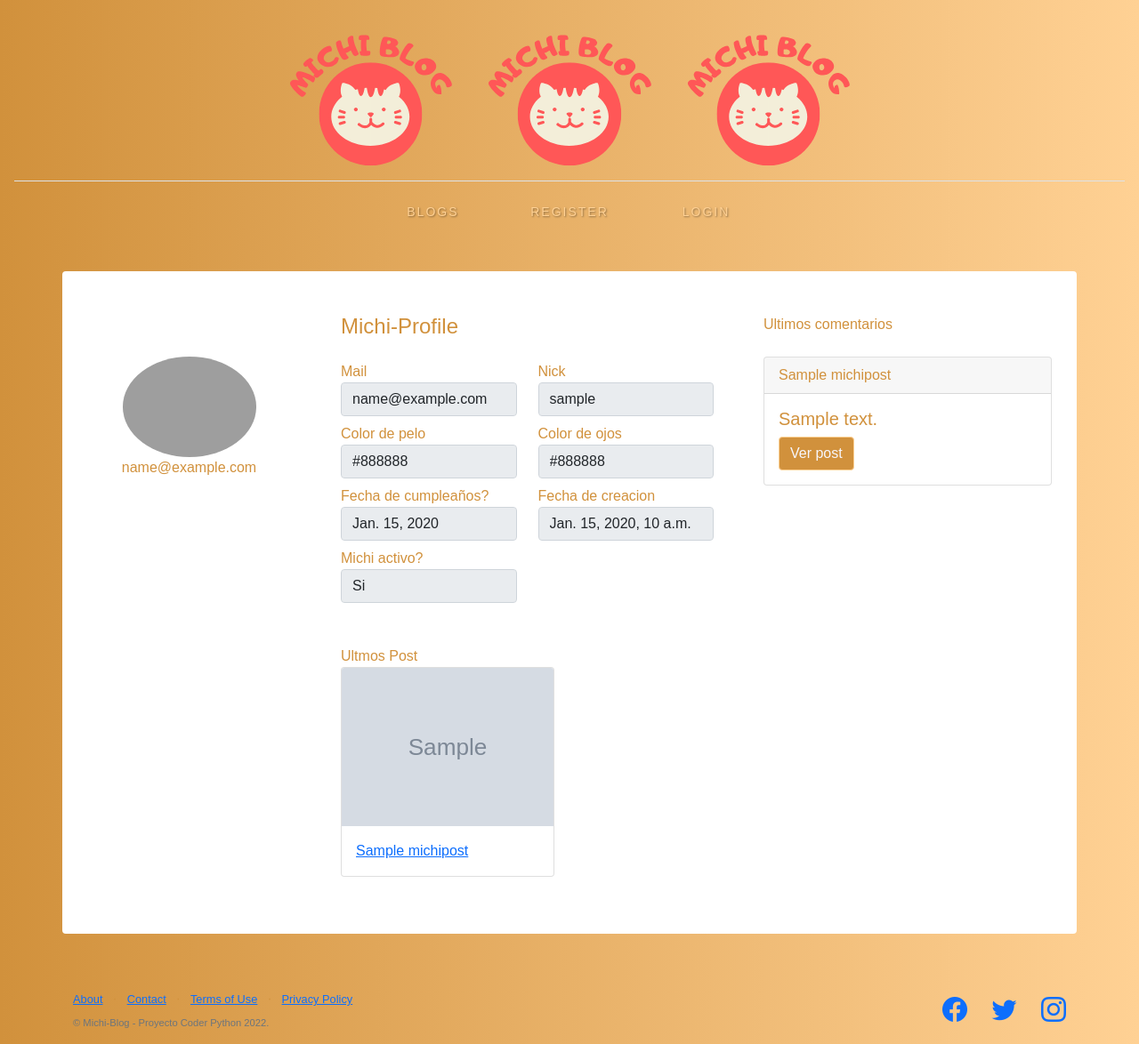
After one commit to julian15987/MichiBlog, a Django app: page /view_profile/1/ in a window 1280 px wide. The commit adds this page. Shown: the whole page at 89% size. Run offline with Django 4.2, Linux system fonts and the light colour scheme; tables that the repository leaves empty hold one stand-in row (values such as "Sample post"); grey boxes marked "Sample" are stand-in pictures; some libraries are stand-ins or nearby versions; grey boxes are pictures that could not be loaded.

Commit message:
Michi profile

```diff
--- a/MBlog/urls.py
+++ b/MBlog/urls.py
@@ -17,5 +17,6 @@ urlpatterns = [
     path('logout', views.logout_request, name='logout'),
     path('register', views.register, name='register'),
     path('edit_profile', views.edit_profile, name='edit_profile'),
+    path('view_profile/<int:user_id>/', views.view_profile, name='view_profile'),
 
 ]
--- a/MBlog/views.py
+++ b/MBlog/views.py
@@ -150,6 +150,18 @@ def logout_request(request):
     return redirect('/')
 
 
+def view_profile(request, user_id):
+    try:
+        user = User.objects.get(id=user_id)
+        profile = MichiProfile.objects.get(user=user)
+        posts = MichiPost.objects.filter(michi_author=profile).order_by('-created_at')[:3]
+        comments = MichiComments.objects.filter(michi_author=profile).order_by('-created_at')[:5]
+    except User.DoesNotExist as e:
+        return page_not_found(request)
+
+    return render(request, 'profile.html', {'profile': profile, 'posts': posts, 'comments': comments})
+
+
 @login_required(login_url='/login')
 def edit_profile(request):
     img = request.user.michiprofile.profile_picture
--- a/templates/post_detail.html
+++ b/templates/post_detail.html
@@ -14,7 +14,7 @@
                 <p class="">{{ post.category.category }}</p>
             </div>
             <div class="col-2 text-muted">
-                <p>By. {{ post.michi_author.nickname }} </p>
+                <p>By. <a href="{% url 'view_profile' user_id=post.michi_author.id %}">{{ post.michi_author.nickname }}</a> </p>
             </div>
         </div>
         <div class="row">
--- /dev/null
+++ b/templates/profile.html
@@ -0,0 +1,102 @@
+{% extends 'base.html' %}
+
+{% block title %} Ver profile {{ profile.nickname }} {% endblock %}
+{% block michiprofileactive %} active {% endblock michiprofileactive %}
+
+{% block body %}
+
+        <h1 class="text-center"></h1>
+
+    <div class="container rounded bg-white mt-5 mb-5 michi-color">
+    <div class="row">
+        <div class="col-md-3 border-right">
+            <div class="d-flex flex-column align-items-center text-center p-3 py-5">
+                <img class="rounded-circle mt-5" width="150px" src="/media/{{ request.user.michiprofile.profile_picture }}">
+                <span>{{ profile.user.email }}</span>
+            </div>
+        </div>
+        <div class="col-md-5 border-right">
+            <div class="p-3 py-5">
+                <div class="d-flex justify-content-between align-items-center mb-3">
+                    <h4 class="text-right">Michi-Profile</h4>
+                </div>
+                <div class="row mt-2">
+                    <div class="col-md-6"><label class="labels">Mail</label>
+                        <input type="text" class="form-control" disabled placeholder="email" value="{{ profile.user.email }}">
+                    </div>
+                    <div class="col-md-6"><label class="labels">Nick</label>
+                        <input type="text" class="form-control" disabled value="{{ profile.nickname }}" placeholder="nick">
+                    </div>
+                </div>
+                <div class="row mt-2">
+                    <div class="col-md-6"><label class="labels">Color de pelo</label>
+                        <input type="text" class="form-control" disabled placeholder="hair_color" value="{{ profile.hair_color }}">
+                    </div>
+                    <div class="col-md-6"><label class="labels">Color de ojos</label>
+                        <input type="text" class="form-control" disabled value="{{ profile.eye_color }}" placeholder="eye_color">
+                    </div>
+                </div>
+                <div class="row mt-2">
+                    <div class="col-md-6"><label class="labels">Fecha de cumpleaños?</label>
+                        <input type="text" class="form-control" disabled placeholder="birthday" value="{{ profile.birthday }}">
+                    </div>
+                    <div class="col-md-6"><label class="labels">Fecha de creacion</label>
+                        <input type="text" class="form-control" disabled value="{{ profile.created_at }}" placeholder="created_at">
+                    </div>
+                </div>
+                <div class="row mt-2">
+                    <div class="col-md-6"><label class="labels">Michi activo?</label>
+                        <input type="text" class="form-control" disabled placeholder="erased" value="{% if profile.erased %}Si{% else %}No{% endif %}">
+                    </div>
+                </div>
+
+                <div class="row mt-5">
+                    <label class="labels">Ultmos Post</label>
+                    <div class="col-md-12">
+                    {% for post in posts %}
+                        <div class="card mb-3" style="width: 15rem;">
+                            <img src="/media/{{ post.header_image }}" class="card-img-top" alt="...">
+                            <div class="card-body">
+                                <a href="{% url 'post_detail' post_id=post.id %}">
+                                    <p class="card-text" >{{ post.title }}</p>
+                                </a>
+                            </div>
+                        </div>
+                    {% endfor %}
+                    </div>
+                </div>
+
+                <div hidden class="mt-5 text-center"><button class="btn btn-primary profile-button" type="button">Save Profile</button></div>
+            </div>
+        </div>
+        <div class="col-md-4">
+            <div class="p-3 py-5">
+                <div class="d-flex justify-content-between text-center">
+                    <span class="text-center">Ultimos comentarios</span>
+                </div>
+                <br>
+                <div class="col-md-12">
+                    {% for comment in comments %}
+
+                        <div class="card mb-3">
+                            <div class="card-header">
+                                {{ comment.michi_post.title }}
+                            </div>
+                            <div class="card-body">
+                                <h5 class="card-title">{{ comment.content}}</h5>
+                                <a href="{% url 'post_detail' post_id=comment.michi_post.id %}" class="btn btn-primary">Ver post</a>
+                            </div>
+                        </div>
+
+                    {% endfor %}
+
+                </div>
+                <br>
+            </div>
+        </div>
+    </div>
+</div>
+</div>
+</div>
+
+{% endblock %}
```
